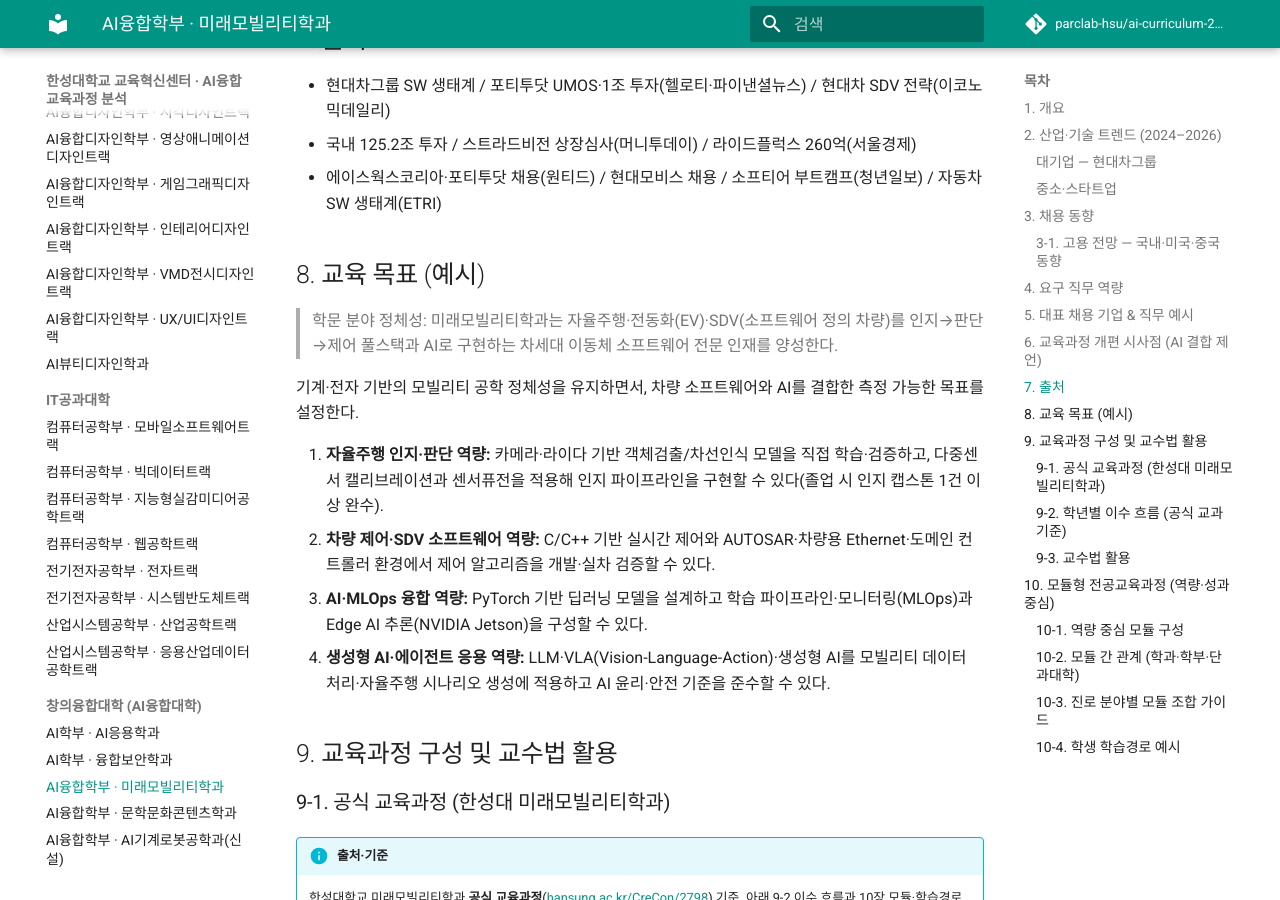
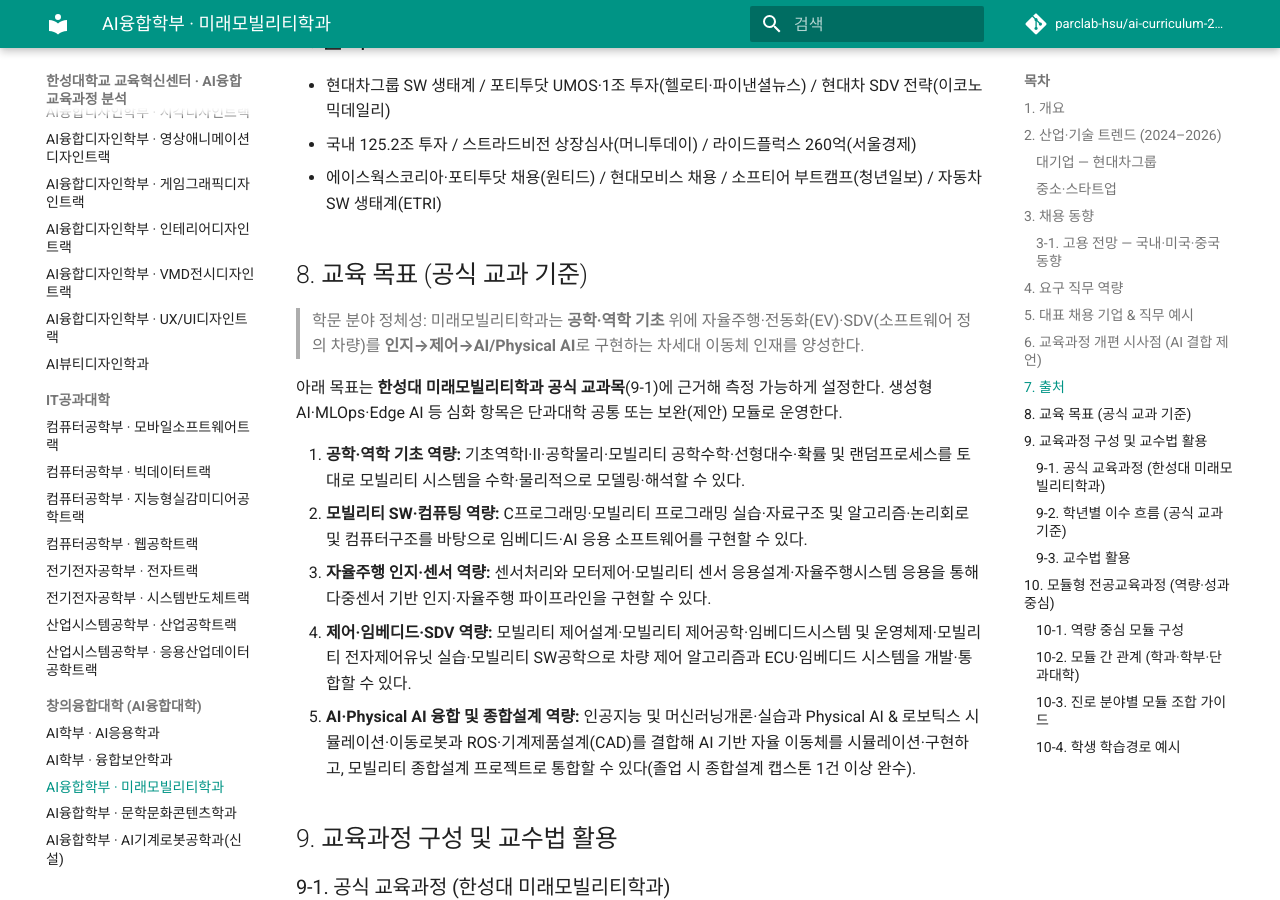
Before and after one commit to parclab-hsu/ai-curriculum-2026, an MkDocs documentation site: the page built from docs/ai/future-mobility.md, in a window 1280 px wide and 900 px high, scrolled down 2895 px. Built offline with MkDocs 1.6.1 and Material for MkDocs 9.7.7, drawn with Linux system fonts in a browser that asks for light colours; comment, search, counter and statistics services are not loaded.

Commit message:
미래모빌리티학과 8장 교육 목표를 공식 교과 기준으로 정리
- 비공식 항목(AUTOSAR·차량 Ethernet·MLOps·Edge AI·VLA)을 핵심 목표에서 제외
- 공식 교과목 근거 5개 목표(공학·역학 기초 / SW·컴퓨팅 / 인지·센서 /
  제어·임베디드·SDV / AI·Physical AI·종합설계)로 재작성
- 심화(생성형 AI·MLOps 등)는 단과대학 공통·보완(제안)으로 명시

Co-Authored-By: Claude Opus 4.8 (1M context) <noreply@anthropic.com>

```diff
--- a/docs/ai/future-mobility.md
+++ b/docs/ai/future-mobility.md
@@ -74,16 +74,17 @@
 - 국내 125.2조 투자 / 스트라드비전 상장심사(머니투데이) / 라이드플럭스 260억(서울경제)
 - 에이스웍스코리아·포티투닷 채용(원티드) / 현대모비스 채용 / 소프티어 부트캠프(청년일보) / 자동차 SW 생태계(ETRI)
 
-## 8. 교육 목표 (예시)
+## 8. 교육 목표 (공식 교과 기준)
 
-> 학문 분야 정체성: 미래모빌리티학과는 자율주행·전동화(EV)·SDV(소프트웨어 정의 차량)를 인지→판단→제어 풀스택과 AI로 구현하는 차세대 이동체 소프트웨어 전문 인재를 양성한다.
+> 학문 분야 정체성: 미래모빌리티학과는 **공학·역학 기초** 위에 자율주행·전동화(EV)·SDV(소프트웨어 정의 차량)를 **인지→제어→AI/Physical AI**로 구현하는 차세대 이동체 인재를 양성한다.
 
-기계·전자 기반의 모빌리티 공학 정체성을 유지하면서, 차량 소프트웨어와 AI를 결합한 측정 가능한 목표를 설정한다.
+아래 목표는 **한성대 미래모빌리티학과 공식 교과목**(9-1)에 근거해 측정 가능하게 설정한다. 생성형 AI·MLOps·Edge AI 등 심화 항목은 단과대학 공통 또는 보완(제안) 모듈로 운영한다.
 
-1. **자율주행 인지·판단 역량:** 카메라·라이다 기반 객체검출/차선인식 모델을 직접 학습·검증하고, 다중센서 캘리브레이션과 센서퓨전을 적용해 인지 파이프라인을 구현할 수 있다(졸업 시 인지 캡스톤 1건 이상 완수).
-2. **차량 제어·SDV 소프트웨어 역량:** C/C++ 기반 실시간 제어와 AUTOSAR·차량용 Ethernet·도메인 컨트롤러 환경에서 제어 알고리즘을 개발·실차 검증할 수 있다.
-3. **AI·MLOps 융합 역량:** PyTorch 기반 딥러닝 모델을 설계하고 학습 파이프라인·모니터링(MLOps)과 Edge AI 추론(NVIDIA Jetson)을 구성할 수 있다.
-4. **생성형 AI·에이전트 응용 역량:** LLM·VLA(Vision-Language-Action)·생성형 AI를 모빌리티 데이터 처리·자율주행 시나리오 생성에 적용하고 AI 윤리·안전 기준을 준수할 수 있다.
+1. **공학·역학 기초 역량:** 기초역학Ⅰ·Ⅱ·공학물리·모빌리티 공학수학·선형대수·확률 및 랜덤프로세스를 토대로 모빌리티 시스템을 수학·물리적으로 모델링·해석할 수 있다.
+2. **모빌리티 SW·컴퓨팅 역량:** C프로그래밍·모빌리티 프로그래밍 실습·자료구조 및 알고리즘·논리회로 및 컴퓨터구조를 바탕으로 임베디드·AI 응용 소프트웨어를 구현할 수 있다.
+3. **자율주행 인지·센서 역량:** 센서처리와 모터제어·모빌리티 센서 응용설계·자율주행시스템 응용을 통해 다중센서 기반 인지·자율주행 파이프라인을 구현할 수 있다.
+4. **제어·임베디드·SDV 역량:** 모빌리티 제어설계·모빌리티 제어공학·임베디드시스템 및 운영체제·모빌리티 전자제어유닛 실습·모빌리티 SW공학으로 차량 제어 알고리즘과 ECU·임베디드 시스템을 개발·통합할 수 있다.
+5. **AI·Physical AI 융합 및 종합설계 역량:** 인공지능 및 머신러닝개론·실습과 Physical AI & 로보틱스 시뮬레이션·이동로봇과 ROS·기계제품설계(CAD)를 결합해 AI 기반 자율 이동체를 시뮬레이션·구현하고, 모빌리티 종합설계 프로젝트로 통합할 수 있다(졸업 시 종합설계 캡스톤 1건 이상 완수).
 
 ## 9. 교육과정 구성 및 교수법 활용
 
```
